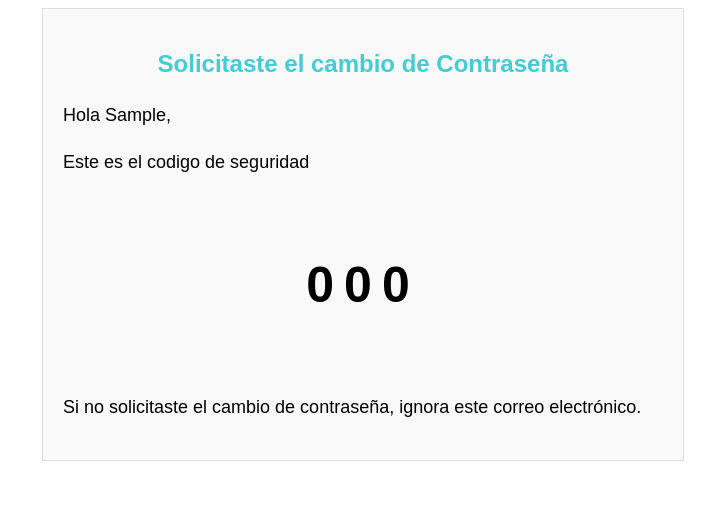
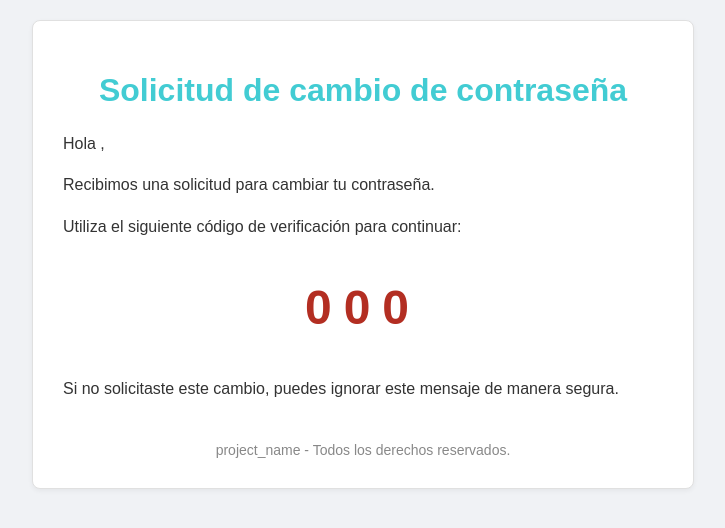
Before and after one commit to Byteobe/Django-template, a Django app: template authentication/templates/recover password/reset_password_code.html in a window 1280 px wide. Shown: the top 528 px of the page, without its empty margins (277-1002 px from the left). Run offline with Django 5.2, Linux system fonts and the light colour scheme; the template is opened without the code that fills it: most values are stand-ins (such as "Sample title", 1, 10 or a date in 2020); parts of the project's set-up code (start-up, migrations or seed data) failed here and were passed over.

Commit message:
update doc

```diff
--- a/authentication/templates/recover password/reset_password_code.html
+++ b/authentication/templates/recover password/reset_password_code.html
@@ -1,57 +1,100 @@
 {% load i18n %}
 <!DOCTYPE html>
-<html lang="en">
+<html lang="es">
 <head>
     <meta charset="UTF-8">
     <meta name="viewport" content="width=device-width, initial-scale=1.0">
-    <title>Recuperación de contraseña AFI asesoriàs</title>
+    <title>{% trans "Recuperación de contraseña | project_name" %}</title>
     <style>
         body {
-            font-family: Arial, sans-serif;
+            font-family: 'Arial', sans-serif;
+            margin: 0;
+            padding: 0;
+            background-color: #f0f2f5;
+            color: #333;
+        }
+
+        .email-wrapper {
+            width: 100%;
+            padding: 20px 0;
+            display: flex;
+            justify-content: center;
+        }
+
+        .email-container {
+            background-color: #ffffff;
+            max-width: 600px;
+            width: 100%;
+            padding: 30px;
+            border: 1px solid #e0e0e0;
+            border-radius: 8px;
+            box-shadow: 0 2px 5px rgba(0,0,0,0.05);
+        }
+
+        .email-header {
+            text-align: center;
+            color: #42ccd3;
+        }
+
+        .email-content {
+            font-size: 16px;
             line-height: 1.6;
         }
-        .container {
-            max-width: 600px;
-            margin: 0 auto;
-            padding: 20px;
-            background-color: #f9f9f9;
-            border: 1px solid #ddd;
+
+        .code-box {
+            margin: 30px 0;
+            text-align: center;
         }
-        h1 {
-            font-size: 24px;
+
+        .code {
+            font-size: 48px;
+            letter-spacing: 12px;
+            font-weight: bold;
+            color: #B32E22;
         }
-        p {
-            font-size: 18px;
+
+        .footer {
+            font-size: 14px;
+            text-align: center;
+            color: #888;
+            margin-top: 40px;
         }
-        a {
+
+        a.button {
             display: inline-block;
-            font-size: 18px;
+            background-color: #B32E22;
+            color: #ffffff !important;
+            padding: 12px 24px;
+            border-radius: 5px;
             text-decoration: none;
-            background-color: #B32E22;
-            color: #fff;
-            padding: 10px 20px;
+            font-weight: bold;
             margin-top: 20px;
-            border-radius: 4px;
         }
-        a:visited {
-          color: #fff;
-          background-color: transparent;
-          text-decoration: none;
-        }
+
         .ii a[href] {
-            color: #fff;
+            color: #ffffff;
         }
     </style>
 </head>
 <body>
-    <div class="container">
-        <h1 style="display: flex; justify-content: center; align-items: center; color: #42ccd3;" >Solicitaste el cambio de Contraseña</h1>
-        <p> Hola {{ first_name }},</p>
-        <p>Este es el codigo de seguridad</p>
-        <div style="display: flex; justify-content: center; align-items: center; width: 100%" >
-          <p style="display: flex; justify-content: center; align-items: center; font-size: 50px; letter-spacing: 10px; font-weight: bold;">{{ code }}</p>
+    <div class="email-wrapper">
+        <div class="email-container">
+            <h1 class="email-header">{% trans "Solicitud de cambio de contraseña" %}</h1>
+            <div class="email-content">
+                <p>{% blocktrans %}Hola {{ first_name }},{% endblocktrans %}</p>
+                <p>{% trans "Recibimos una solicitud para cambiar tu contraseña." %}</p>
+                <p>{% trans "Utiliza el siguiente código de verificación para continuar:" %}</p>
+
+                <div class="code-box">
+                    <div class="code">{{ code }}</div>
+                </div>
+
+                <p>{% trans "Si no solicitaste este cambio, puedes ignorar este mensaje de manera segura." %}</p>
+            </div>
+            <div class="footer">
+                {% trans "project_name - Todos los derechos reservados." %}
+            </div>
         </div>
-        <p>Si no solicitaste el cambio de contraseña, ignora este correo electrónico.</p>
     </div>
 </body>
 </html>
--- a/manage.py
+++ b/manage.py
@@ -7,7 +7,7 @@ import sys
 def main():
     """Run administrative tasks."""
     environment = os.environ.get('ENVIRONMENT', 'development')
-    os.environ.setdefault("DJANGO_SETTINGS_MODULE", "template.settings.{}".format(environment))
+    os.environ.setdefault("DJANGO_SETTINGS_MODULE", "project_name.settings.{}".format(environment))
     try:
         from django.core.management import execute_from_command_line
     except ImportError as exc:
--- a/template/asgi.py
+++ b/project_name/asgi.py
@@ -1,5 +1,5 @@
 """
-ASGI config for template project.
+ASGI config for project_name project.
 
 It exposes the ASGI callable as a module-level variable named ``application``.
 
@@ -12,5 +12,5 @@ import os
 from django.core.asgi import get_asgi_application
 
 environment = os.environ.get('ENVIRONMENT', 'development')
-os.environ.setdefault("DJANGO_SETTINGS_MODULE", "template.settings.{}".format(environment))
+os.environ.setdefault("DJANGO_SETTINGS_MODULE", "project_name.settings.{}".format(environment))
 application = get_asgi_application()
--- a/template/settings/development.py
+++ b/project_name/settings/development.py
@@ -70,7 +70,7 @@ else:
     DATABASES = {
         'default': {
             'ENGINE': 'django.contrib.gis.db.backends.postgis',
-            'NAME': 'template',
+            'NAME': 'project_name',
             'USER': 'postgres',
             'PASSWORD': 'postgres',
             'HOST': 'db',
--- a/template/settings/production.py
+++ b/project_name/settings/production.py
@@ -44,7 +44,7 @@ else:
     DATABASES = {
         'default': {
             'ENGINE': 'django.contrib.gis.db.backends.postgis',
-            'NAME': 'template',
+            'NAME': 'project_name',
             'USER': POSTGRES_USER,
             'PASSWORD': POSTGRES_PASSWORD,
             'HOST': 'db',
--- a/template/wsgi.py
+++ b/project_name/wsgi.py
@@ -1,5 +1,5 @@
 """
-WSGI config for template project.
+WSGI config for project_name project.
 
 It exposes the WSGI callable as a module-level variable named ``application``.
 
@@ -12,6 +12,6 @@ import os
 from django.core.wsgi import get_wsgi_application
 
 environment = os.environ.get('ENVIRONMENT', 'development')
-os.environ.setdefault('DJANGO_SETTINGS_MODULE', 'template.settings.{}'.format(environment))
+os.environ.setdefault('DJANGO_SETTINGS_MODULE', 'project_name.settings.{}'.format(environment))
 
 application = get_wsgi_application()
```
Also changed, not shown: docker-compose.yml (+4 -4 lines), project_name/settings/common.py (renamed from template/settings/common.py, +7 -7 lines), README.md, authentication/api.py (line endings or trailing spaces), project_name/__init__.py (added), project_name/settings/partials/util.py (renamed from template/settings/partials/util.py), project_name/urls.py (renamed from template/urls.py).
